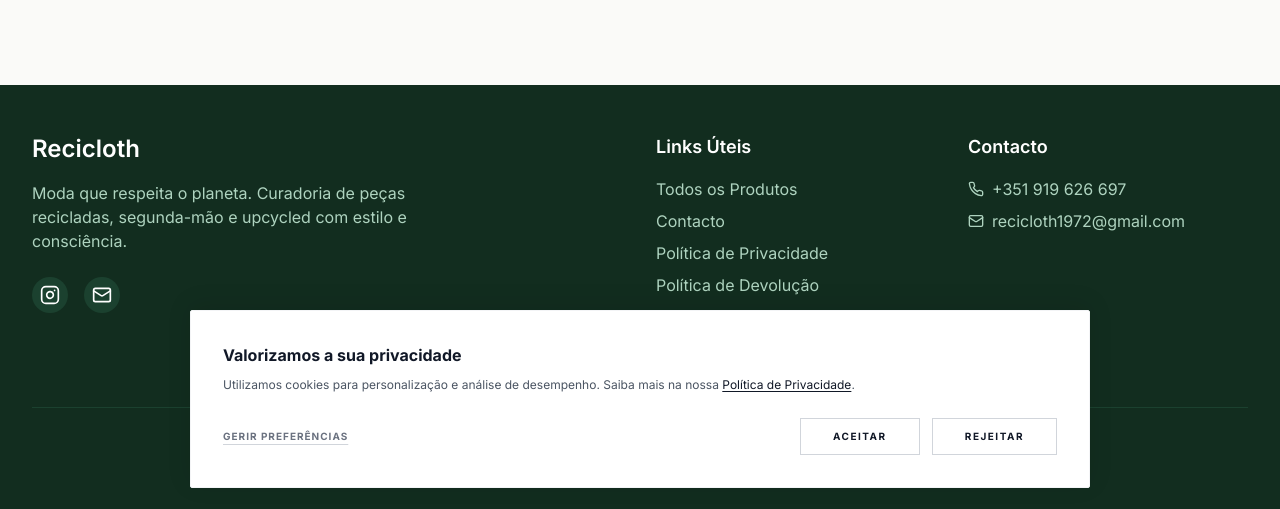
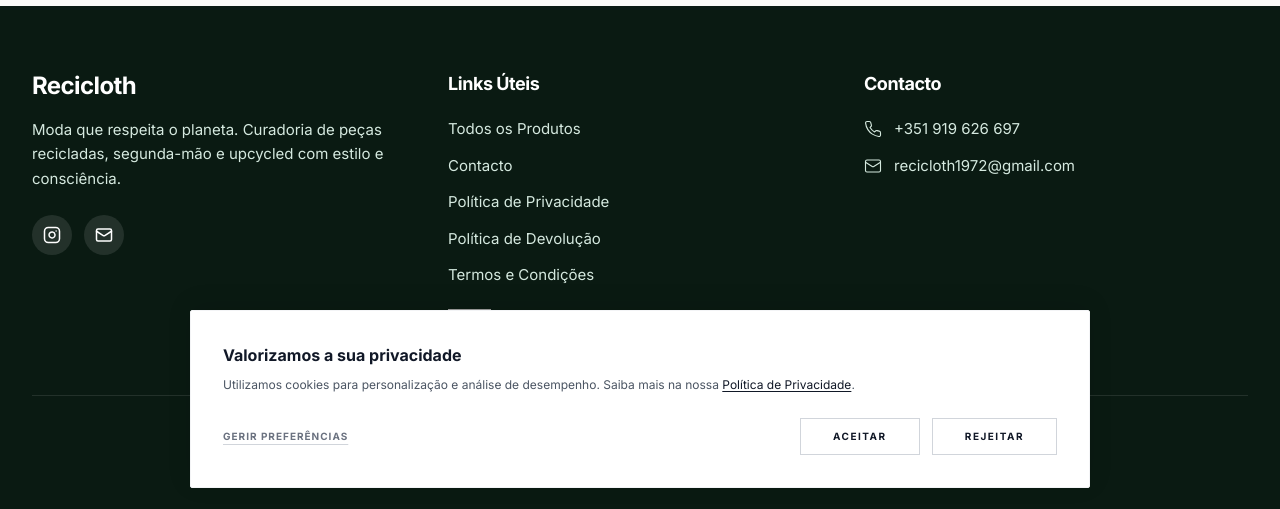
Before and after one commit to DFRSfx/recicloth, a React (Vite) app in the folder frontend/: page /sobre in a window 1280 px wide. Shown: the part 288-797 px from the top of the page. Built offline with nearby package versions, Linux system fonts and the light colour scheme; no server answers; grey boxes are pictures that could not be loaded.

Commit message:
Update Footer.tsx

```diff
--- a/frontend/src/components/Footer.tsx
+++ b/frontend/src/components/Footer.tsx
@@ -1,73 +1,71 @@
 import React from 'react';
 import { Instagram, Mail, Phone } from 'lucide-react';
+import { Link } from 'react-router-dom';
 
 const Footer: React.FC = () => {
   return (
-    <footer className="bg-primary-800 text-white">
-      <div className="max-w-7xl mx-auto px-4 sm:px-6 lg:px-8 py-12">
-        <div className="grid grid-cols-1 md:grid-cols-4 gap-8">
-          {/* Brand */}
-          <div className="col-span-1 md:col-span-2">
-            <h3 className="text-2xl font-semibold mb-4">Recicloth</h3>
-            <p className="text-primary-200 mb-6 max-w-md">
-              Moda que respeita o planeta.
-              Curadoria de peças recicladas, segunda-mão e upcycled com estilo e consciência.
+    <footer className="bg-primary-900 text-white"> {/* Usei bg-primary-900 para forçar um tom bem escuro como no print */}
+      <div className="max-w-7xl mx-auto px-6 lg:px-8 py-12 lg:py-16">
+
+        {/* Alterado para grid-cols-3 no desktop para distribuir as 3 colunas uniformemente */}
+        <div className="grid grid-cols-1 md:grid-cols-3 gap-12 md:gap-8">
+
+          {/* Coluna 1: Brand & Social */}
+          <div className="flex flex-col">
+            <h3 className="text-2xl font-bold mb-4 tracking-tight">Recicloth</h3>
+            <p className="text-primary-100 text-[15px] leading-relaxed mb-6 max-w-sm">
+              Moda que respeita o planeta. Curadoria de peças recicladas, segunda-mão e upcycled com estilo e consciência.
             </p>
-            <div className="flex space-x-4">
+            <div className="flex space-x-3">
               <a
                 href="https://www.instagram.com/recicloth.croche/"
                 target="_blank"
                 rel="noopener noreferrer"
                 aria-label="Instagram da Recicloth"
-                className="p-2 bg-primary-700 rounded-full hover:bg-primary-600 transition-colors"
+                className="flex items-center justify-center w-10 h-10 bg-white/10 rounded-full hover:bg-white/20 transition-colors"
               >
-                <Instagram className="h-5 w-5" />
+                <Instagram className="h-[18px] w-[18px]" strokeWidth={2} />
               </a>
               <a
                 href="mailto:recicloth1972@gmail.com"
                 aria-label="Enviar email para Recicloth"
-                className="p-2 bg-primary-700 rounded-full hover:bg-primary-600 transition-colors"
+                className="flex items-center justify-center w-10 h-10 bg-white/10 rounded-full hover:bg-white/20 transition-colors"
               >
-                <Mail className="h-5 w-5" />
+                <Mail className="h-[18px] w-[18px]" strokeWidth={2} />
               </a>
             </div>
           </div>
 
-          {/* Links Úteis */}
-          <div>
-            <h4 className="text-lg font-semibold mb-4">Links Úteis</h4>
-            <ul className="space-y-2 text-primary-200">
+          {/* Coluna 2: Links Úteis */}
+          <div className="flex flex-col">
+            <h4 className="text-lg font-bold mb-5 tracking-tight">Links Úteis</h4>
+            <ul className="space-y-3.5 text-primary-100 text-[15px]">
               <li>
-                <a href="/loja" className="hover:text-white transition-colors">
+                <Link to="/loja" className="hover:text-white transition-colors block">
                   Todos os Produtos
-                </a>
-              </li>
-              {/* <li>
-                <a href="/sobre" className="hover:text-white transition-colors">
-                  Sobre Nós
-                </a>
-              </li> */}
-              <li>
-                <a href="/contacto" className="hover:text-white transition-colors">
-                  Contacto
-                </a>
+                </Link>
               </li>
               <li>
-                <a href="/politica-privacidade" className="hover:text-white transition-colors">
-                  Política de Privacidade
-                </a>
+                <Link to="/contacto" className="hover:text-white transition-colors block">
+                  Contacto
+                </Link>
               </li>
               <li>
-                <a href="/politica-devolucao" className="hover:text-white transition-colors">
-                  Política de Devolução
-                </a>
+                <Link to="/politica-privacidade" className="hover:text-white transition-colors block">
+                  Política de Privacidade
+                </Link>
               </li>
               <li>
-                <a href="/termos-condicoes" className="hover:text-white transition-colors">
-                  Termos e Condições
-                </a>
+                <Link to="/politica-devolucao" className="hover:text-white transition-colors block">
+                  Política de Devolução
+                </Link>
               </li>
               <li>
+                <Link to="/termos-condicoes" className="hover:text-white transition-colors block">
+                  Termos e Condições
+                </Link>
+              </li>
+              <li className="pt-2">
                 <a href="https://www.livroreclamacoes.pt" target="_blank" rel="noopener noreferrer" className="hover:opacity-80 transition-opacity inline-block">
                   <img src="https://www.livroreclamacoes.pt/Inicio/img/LRE_Theme.Logo_White.png?05CfBRVXskp07svwn4m+4A" alt="Livro de Reclamações Eletrónico" className="h-8 w-auto" />
                 </a>
@@ -75,25 +73,32 @@ const Footer: React.FC = () => {
             </ul>
           </div>
 
-          {/* Contacto */}
-          <div>
-            <h4 className="text-lg font-semibold mb-4">Contacto</h4>
-            <ul className="space-y-2 text-primary-200">
-              <li className="flex items-center">
-                <Phone className="h-4 w-4 mr-2" />
-                <span>+351 919 626 697</span>
+          {/* Coluna 3: Contacto */}
+          <div className="flex flex-col">
+            <h4 className="text-lg font-bold mb-5 tracking-tight">Contacto</h4>
+            <ul className="space-y-3.5 text-primary-100 text-[15px]">
+              <li>
+                <a href="tel:+351919626697" className="flex items-center hover:text-white transition-colors group">
+                  <Phone className="h-[18px] w-[18px] mr-3 group-hover:scale-110 transition-transform" strokeWidth={1.5} />
+                  <span>+351 919 626 697</span>
+                </a>
               </li>
-              <li className="flex items-center">
-                <Mail className="h-4 w-4 mr-2" />
-                <span>recicloth1972@gmail.com</span>
+              <li>
+                <a href="mailto:recicloth1972@gmail.com" className="flex items-center hover:text-white transition-colors group">
+                  <Mail className="h-[18px] w-[18px] mr-3 group-hover:scale-110 transition-transform" strokeWidth={1.5} />
+                  <span>recicloth1972@gmail.com</span>
+                </a>
               </li>
             </ul>
           </div>
+
         </div>
 
-        <div className="border-t border-primary-700 mt-8 pt-8 text-center text-primary-200">
+        {/* Copyright */}
+        <div className="border-t border-white/10 mt-12 pt-8 text-center sm:text-left md:text-center text-primary-200 text-sm">
           <p>&copy; {new Date().getFullYear()} Recicloth. Todos os direitos reservados.</p>
         </div>
+
       </div>
     </footer>
   );
```
